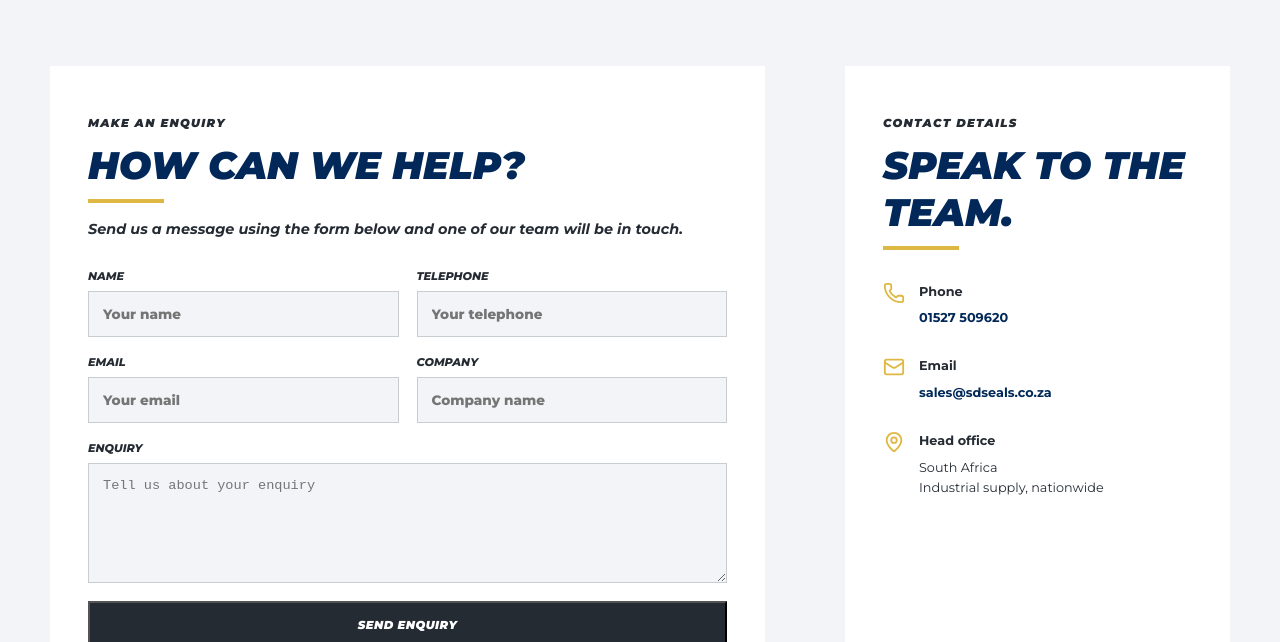
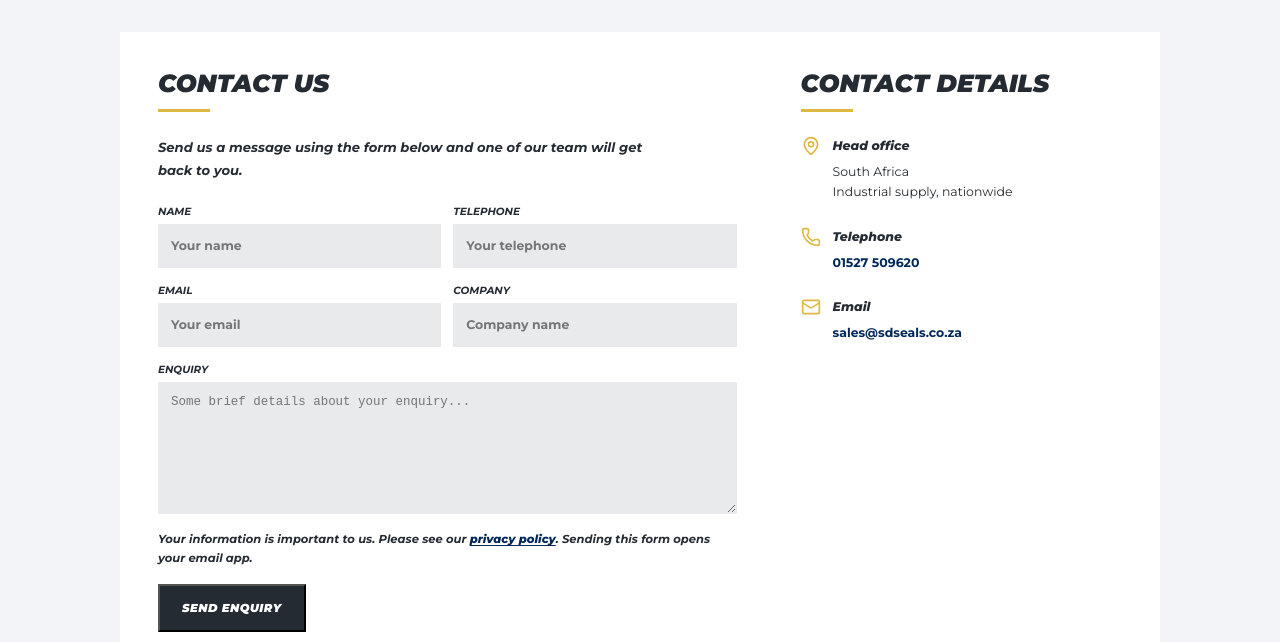
Before and after one commit to LM-Studios-Work/SD-Seals, a Next.js app: page /contact-us in a window 1280 px wide. Shown: the part 310-952 px from the top of the page. Built offline with nearby package versions, Linux system fonts and the light colour scheme.

Commit message:
Match contact page reference layout

```diff
--- a/app/contact-us/page.tsx
+++ b/app/contact-us/page.tsx
@@ -1,29 +1,55 @@
 "use client"
 
-import { FormEvent, useState } from "react"
+import type { FormEvent } from "react"
+import Link from "next/link"
 import { Mail, MapPin, Phone } from "lucide-react"
 import { siteContact } from "@/lib/site-data"
 
 export default function ContactPage() {
-  const [sent, setSent] = useState(false)
-
   function handleSubmit(event: FormEvent<HTMLFormElement>) {
     event.preventDefault()
-    setSent(true)
+    const data = new FormData(event.currentTarget)
+    const subject = encodeURIComponent(`Website enquiry from ${data.get("name")}`)
+    const body = encodeURIComponent([
+      `Name: ${data.get("name")}`,
+      `Telephone: ${data.get("telephone")}`,
+      `Email: ${data.get("email")}`,
+      `Company: ${data.get("company") || "Not provided"}`,
+      "",
+      `Enquiry: ${data.get("message")}`,
+    ].join("\n"))
+    window.location.href = `mailto:${siteContact.email}?subject=${subject}&body=${body}`
   }
 
   return <main className="contact-page">
-    <section className="contact-content"><div className="container contact-grid">
-      <div className="contact-form-wrap"><p className="eyebrow">Make an enquiry</p><h2>How can we help?</h2><p className="contact-intro">Send us a message using the form below and one of our team will be in touch.</p>
-        <form className="contact-form" onSubmit={handleSubmit}>
-          <div className="form-row"><label>Name<input name="name" required placeholder="Your name" /></label><label>Telephone<input name="telephone" type="tel" required placeholder="Your telephone" /></label></div>
-          <div className="form-row"><label>Email<input name="email" type="email" required placeholder="Your email" /></label><label>Company<input name="company" placeholder="Company name" /></label></div>
-          <label>Enquiry<textarea name="message" required placeholder="Tell us about your enquiry" rows={6} /></label>
-          <button className="button button-primary" type="submit">Send enquiry</button>
-          {sent && <p className="form-success" role="status">Thanks — your enquiry has been noted. We&apos;ll be in touch shortly.</p>}
-        </form>
+    <section className="contact-content" aria-label="Contact SD Seals">
+      <div className="container contact-grid">
+        <div className="contact-form-wrap">
+          <h1>Contact us</h1>
+          <p className="contact-intro">Send us a message using the form below and one of our team will get back to you.</p>
+          <form className="contact-form" onSubmit={handleSubmit}>
+            <div className="form-row">
+              <label>Name<input autoComplete="name" name="name" required placeholder="Your name" /></label>
+              <label>Telephone<input autoComplete="tel" name="telephone" type="tel" required placeholder="Your telephone" /></label>
+            </div>
+            <div className="form-row">
+              <label>Email<input autoComplete="email" name="email" type="email" required placeholder="Your email" /></label>
+              <label>Company<input autoComplete="organization" name="company" placeholder="Company name" /></label>
+            </div>
+            <label>Enquiry<textarea name="message" required placeholder="Some brief details about your enquiry..." rows={5} /></label>
+            <p className="privacy-note">Your information is important to us. Please see our <Link href="/info">privacy policy</Link>. Sending this form opens your email app.</p>
+            <button className="button button-primary" type="submit">Send enquiry</button>
+          </form>
+        </div>
+        <aside className="contact-details">
+          <h2>Contact details</h2>
+          <div className="detail-list">
+            <div><MapPin aria-hidden="true" /><span><strong>Head office</strong><span>South Africa<br />Industrial supply, nationwide</span></span></div>
+            <div><Phone aria-hidden="true" /><span><strong>Telephone</strong><a href={siteContact.phoneHref}>{siteContact.phone}</a></span></div>
+            <div><Mail aria-hidden="true" /><span><strong>Email</strong><a href={`mailto:${siteContact.email}`}>{siteContact.email}</a></span></div>
+          </div>
+        </aside>
       </div>
-      <aside className="contact-details"><p className="eyebrow">Contact details</p><h2>Speak to the team.</h2><div className="detail-list"><div><Phone aria-hidden="true" /><span><strong>Phone</strong><a href={siteContact.phoneHref}>{siteContact.phone}</a></span></div><div><Mail aria-hidden="true" /><span><strong>Email</strong><a href={`mailto:${siteContact.email}`}>{siteContact.email}</a></span></div><div><MapPin aria-hidden="true" /><span><strong>Head office</strong><span>South Africa<br />Industrial supply, nationwide</span></span></div></div></aside>
-    </div></section>
+    </section>
   </main>
 }
```
Also changed, not shown: app/globals.css, 1 other file (tests, documents, lock files or other folders).
